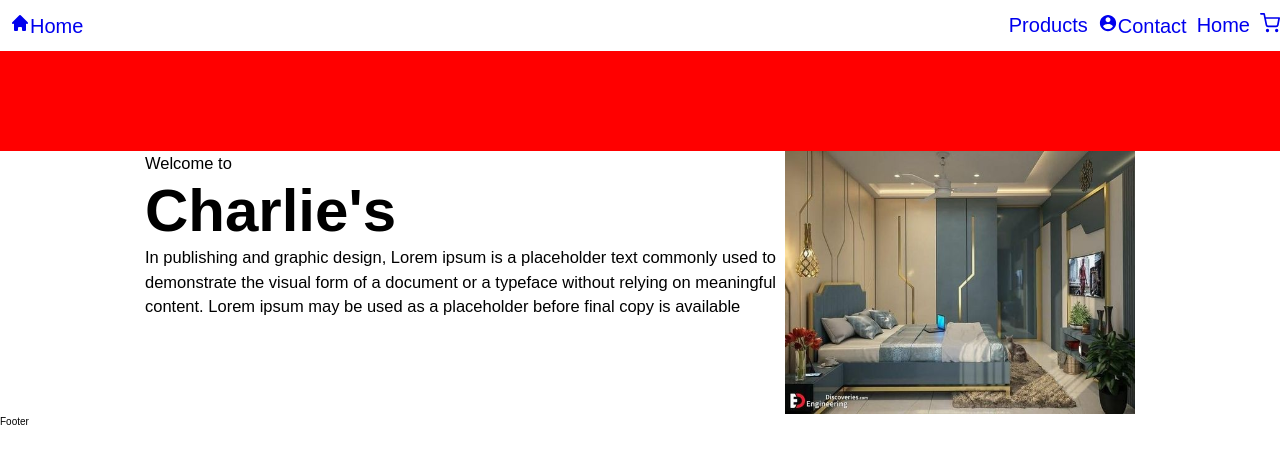
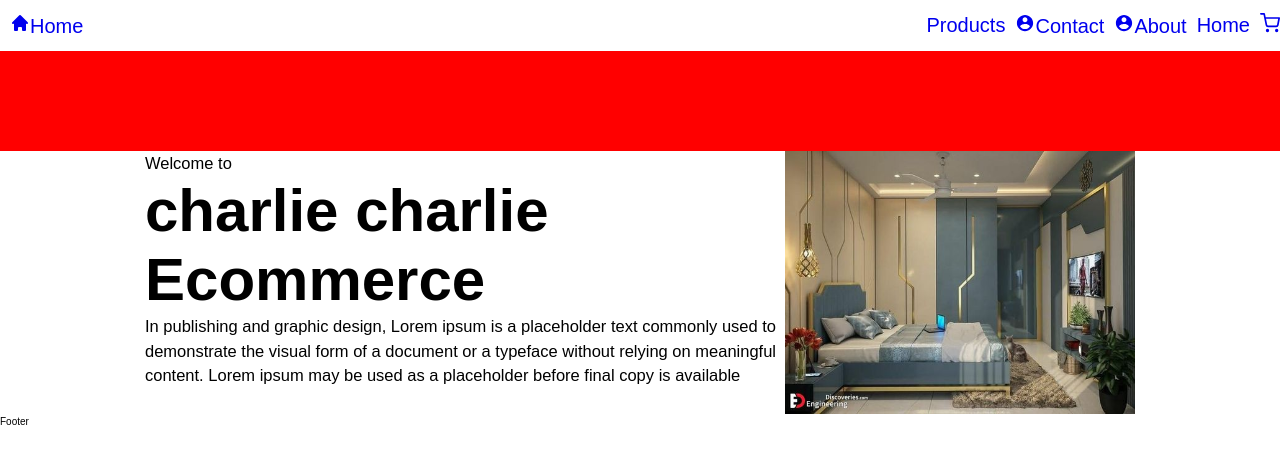
Before and after one commit to Himanshu487/Ecomm-f, a React (Create React App) app: page / in a window 1280 px wide. Shown: the top 464 px of the page. Built offline with nearby package versions, Linux system fonts and the light colour scheme.

Commit message:
destructuring of obj and passing it as prop to the herosection

```diff
--- a/src/Home.js
+++ b/src/Home.js
@@ -3,14 +3,14 @@ import React from 'react'
 import HeroSection from './components/HeroSection';
 
 const Home = () => {
-  // const data = {
-  //   name: "charlie store",
-  // };
+  const data = {
+    name: "charlie Ecommerce",
+  };
   // we have to get this data there in the herosection
   return (
     <>
-      {/* myData={data} */}
-      <HeroSection  />
+
+      <HeroSection  myData={data}  />
       </>
   )
 }
--- a/src/components/HeroSection.js
+++ b/src/components/HeroSection.js
@@ -1,10 +1,8 @@
 import React from 'react'
 import styled from 'styled-components';
 
-const HeroSection = () => {
-    // {myData}
-
-    // const name={myData}
+const HeroSection = ({ myData }) => {
+    const {name} = myData;
 
   return (
       <>
@@ -13,9 +11,7 @@ const HeroSection = () => {
               <div className='box'>
                   <div className='alig-box'>
                       <p>Welcome to</p>
-                      <h1>Charlie's
-                      {/* {name} */}
-                      </h1>
+                      <h1>charlie {name} </h1>
                       <p>In publishing and graphic design, Lorem ipsum is a placeholder text commonly used to demonstrate the visual form of a document or a typeface without relying on meaningful content. Lorem ipsum may be used as a placeholder before final copy is available</p>
                   </div>
               </div>
--- a/src/components/Nav.js
+++ b/src/components/Nav.js
@@ -31,6 +31,9 @@ const Nav = () => {
               </li>
               <li>
               <NavLink to="/contact" className="nav-link"><IoMdContact/>Contact</NavLink>
+            </li>
+            <li>
+              <NavLink to="/About" className="nav-link"><IoMdContact/>About</NavLink>
               </li>
               <li>
               <NavLink to="/Home" className="nav-link">Home</NavLink>
--- a/src/pages/About.js
+++ b/src/pages/About.js
@@ -2,14 +2,13 @@ import React from 'react'
 import HeroSection from '../components/HeroSection'
 const About = () => {
 
-  // const data = {
-  //   name: "thapa store",
-  // };
+  const data = {
+    name: "thapa store",
+  };
 
   return (
     <div>
-       {/* myData={data} */}
-    <HeroSection/>
+    <HeroSection myData={data} />
     </div>
   )
 }
```
